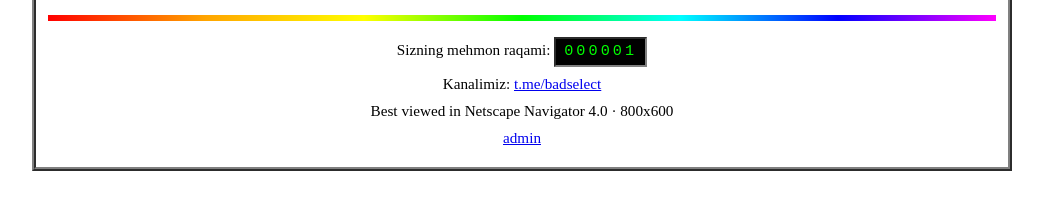
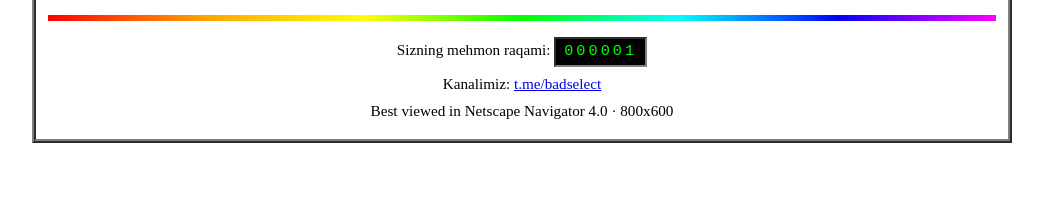
Before and after one commit to yottatube/zaybalnoma, a plain HTML site: page index.html in a window 1280 px wide. Shown: the part 2269-2470 px from the top of the page, without its empty margins (118-1161 px from the left). After the commit the page ends 2442 px from the top, so only its background shows below. Drawn offline with Linux system fonts and the light colour scheme.

Commit message:
Update index.html

```diff
--- a/index.html
+++ b/index.html
@@ -83,7 +83,6 @@ dialog .bar{justify-content:flex-end;margin-top:10px}
     <p>Sizning mehmon raqami: <span class="counter" id="ctr">000001</span></p>
     <p id="flink"></p>
     <p id="ftxt"></p>
-    <p><a href="#admin" id="adminlink" data-a="toggleadmin">admin</a></p>
   </footer>
 </div>
 <input type="file" accept="image/*" id="file" hidden>
```
